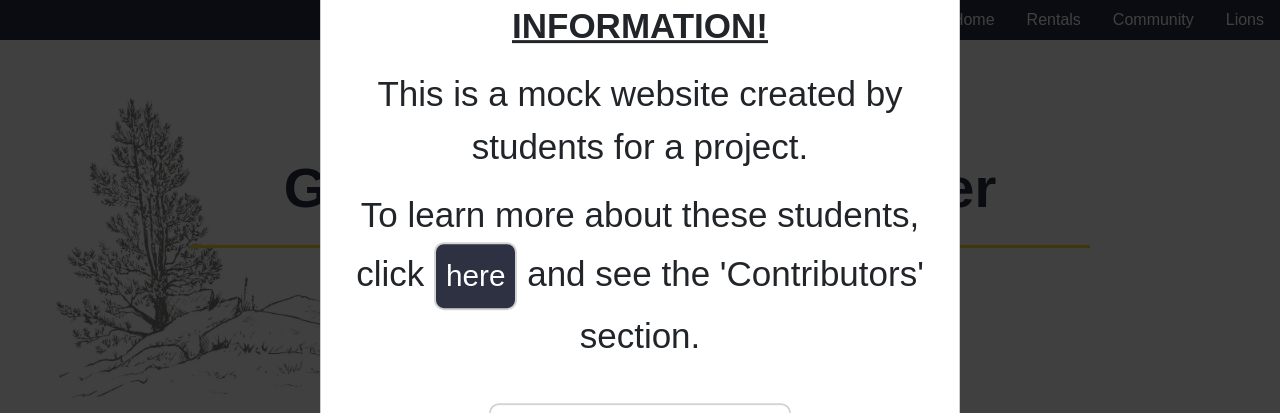
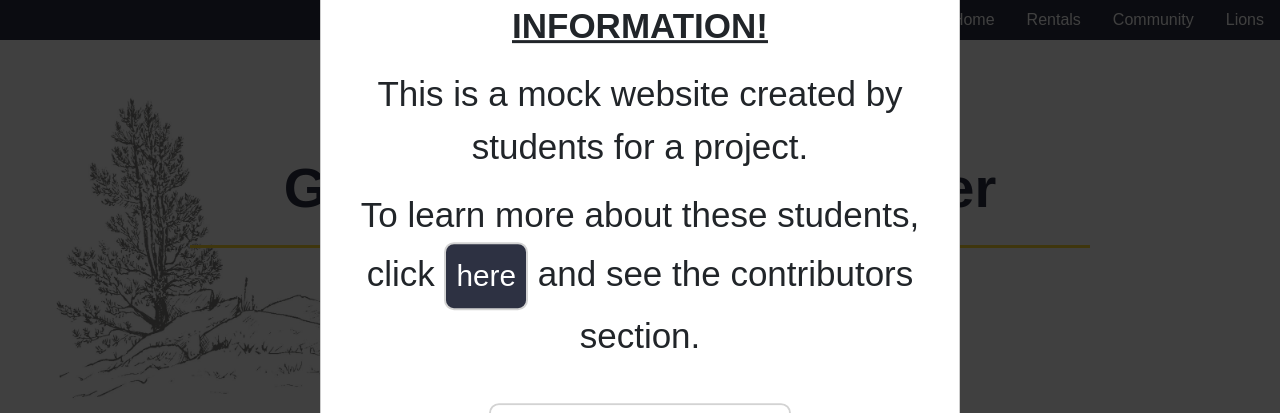
Before and after one commit to cc22389/alms4grandy, a React (Create React App) app in the folder client/: page /rentals in a window 1280 px wide. Shown: the top 413 px of the page. Built offline with nearby package versions, Linux system fonts and the light colour scheme.

Commit message:
edited Modal wording

```diff
--- a/client/src/components/Modal/Modal.js
+++ b/client/src/components/Modal/Modal.js
@@ -26,9 +26,9 @@ export default function App() {
                 closeTimeoutMS={500}
             >
                 <div style={{ textAlign: "center" }}>
-                    <p className="mobile" style={{ fontWeight: "bold", textDecoration: "underline" }}>DO NOT ENTER ANY PAYMENT INFORMATION!</p>
+                    <p className="mo" style={{ fontWeight: "bold", textDecoration: "underline" }}>DO NOT ENTER ANY PAYMENT INFORMATION!</p>
                     <p>This is a mock website created by students for a project.</p>
-                    <p>To learn more about these students, click <a href="https://github.com/cc22389/alms4grandy" target="blank" ><button style={{ background: "rgb(45,49,66)", color: "white", padding: "10px", border: "2px solid lightGray", borderRadius: "10px", fontSize: "85%" }}> here </button></a> and see the 'Contributors' section.</p><br />
+                    <p>To learn more about these students, click <a href="https://github.com/cc22389/alms4grandy" target="blank" ><button style={{ background: "rgb(45,49,66)", color: "white", padding: "10px", border: "2px solid lightGray", borderRadius: "10px", fontSize: "85%" }}> here </button></a> and see the contributors section.</p><br />
                     <div style={{ textAlign: "center" }}>
                         <img src={Us} alt="Contributors" style={{ border: "2px solid lightGray", borderRadius: "10px" }} /><br /><br /><br />
                     </div>
```
